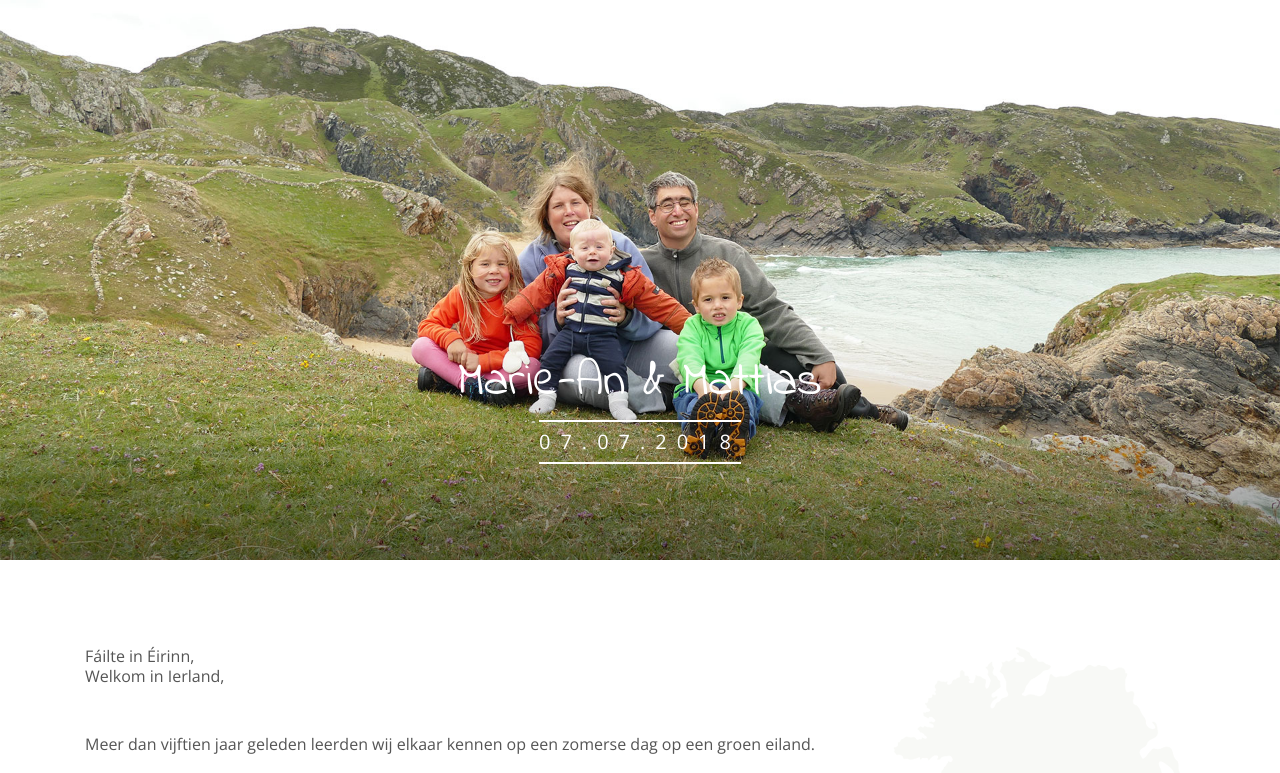
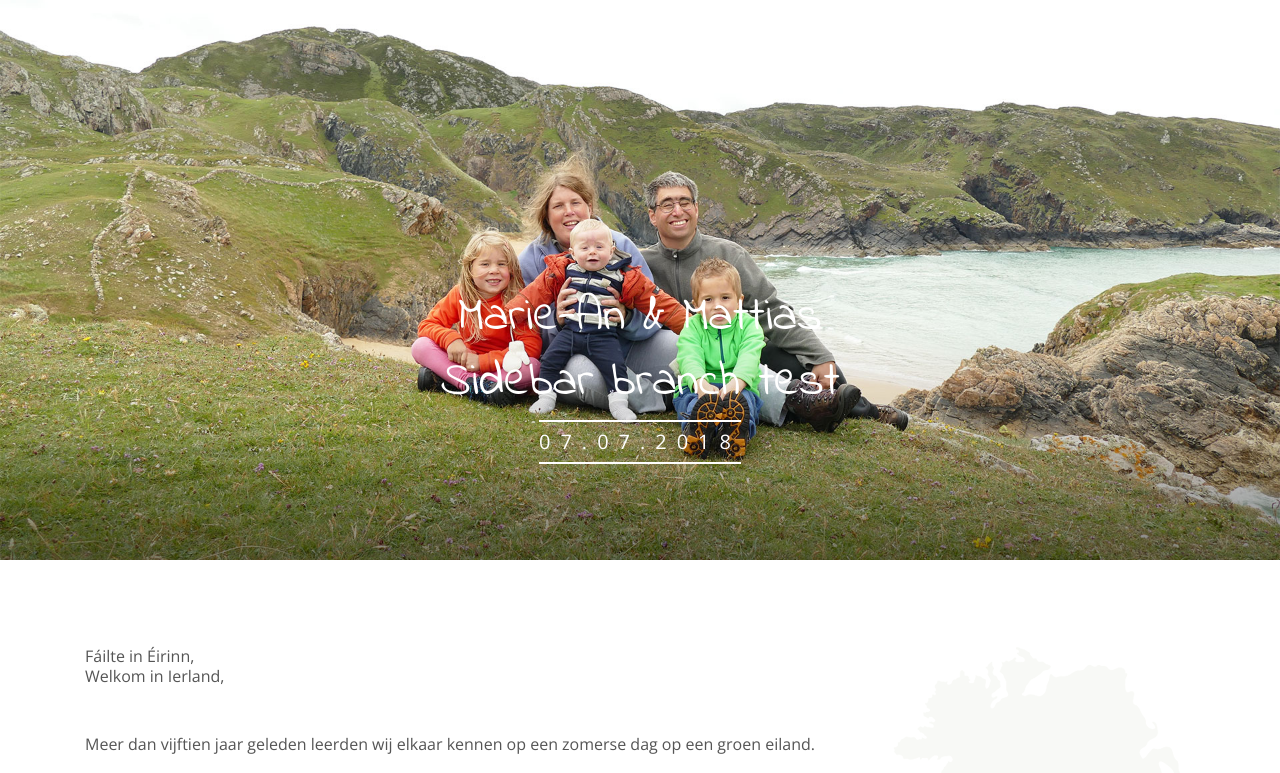
Before and after one commit to meng-shiun/wedding, a plain HTML site: page index.html in a window 1280 px wide. Shown: the top 773 px of the page. Drawn offline with nearby package versions, Linux system fonts and the light colour scheme; a script that the page names is missing.

Commit message:
add sidebar branch

```diff
--- a/index.html
+++ b/index.html
@@ -19,6 +19,7 @@
   <header class="header">
     <div class="cover">
       <h1>Marie-An & Mattias</h1>
+      <h1>Sidebar branch test</h1>
       <p>07.07.2018</p>
     </div>
   </header>
```
